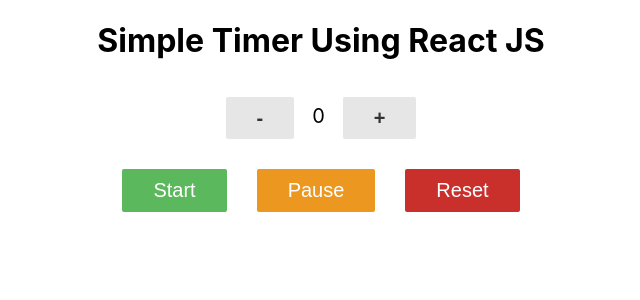
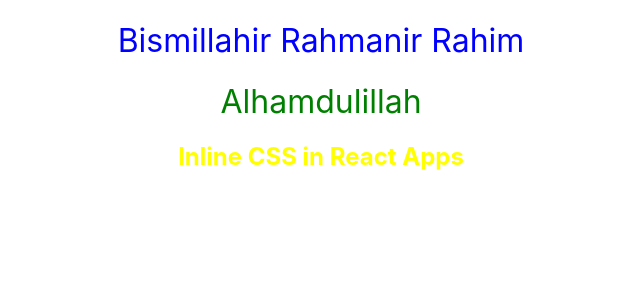
Before and after one commit to SR-Chowdhury/core-react-tutorial, a React (Create React App) app: page / in a window 1280 px wide. Shown: the top 300 px of the page, without its empty margins (319-959 px from the left). Built offline with nearby package versions, Linux system fonts and the light colour scheme.

Commit message:
6.3 Inline CSS in React Apps

```diff
--- /dev/null
+++ b/src/L6/6.3_inline_css.jsx
@@ -0,0 +1,28 @@
+import React from 'react';
+
+const myH1 = {
+    color: 'blue',
+    fontWeight: 400
+}
+const myH2 = {
+    color: 'yellow'
+}
+
+class MyApp extends React.Component {
+    render() {
+        return (
+            <div>
+                <h1 style={myH1}>Bismillahir Rahmanir Rahim</h1>
+                <h1 style={
+                    {
+                        color: 'green',
+                        fontWeight: 400
+                    }
+                }>Alhamdulillah</h1>
+                <h2 style={myH2}>Inline CSS in React Apps</h2>
+            </div>
+        )
+    }
+}
+
+export default MyApp;
--- a/src/components/app.jsx
+++ b/src/components/app.jsx
@@ -12,7 +12,8 @@ import React from 'react';
 // import MyApp from '../L5/5.2_state_p1';
 // import MyApp from '../L5/5.3_state_p2';
 // import MyApp from '../L5/5.4_update_setState';
-import MyApp from '../L5/5.5 Simple Timer/5.5_simple_timer';
+// import MyApp from '../L5/5.5 Simple Timer/5.5_simple_timer';
+import MyApp from '../L6/6.3_inline_css';
 
 class App extends React.Component {
 
```
